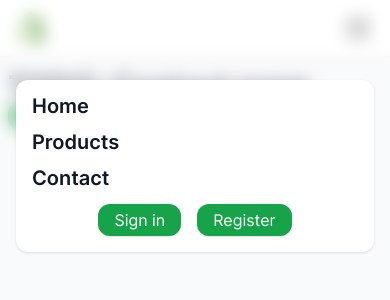
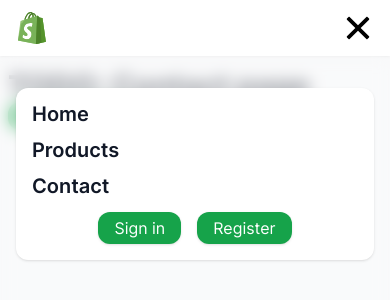
Before and after one commit to bot08/online-shop, a Next.js app: page /contact in a window 390 px wide. Both pictures are taken after a click on the picture 358 px from the left and 28 px from the top of the page. Shown: the top 300 px of the page. Built offline with nearby package versions, Linux system fonts and the light colour scheme.

Commit message:
nav close

```diff
--- a/components/NavBurger.jsx
+++ b/components/NavBurger.jsx
@@ -11,20 +11,20 @@ const MobileNav = ({ navProps }) => {
 
   return (
     <>
-      <img onClick={changeNav} src="/burger-menu.svg" className="h-8 w-8 cursor-pointer"/>
+      <img onClick={changeNav} src={navOpen ? "/x-icon.svg" : "/burger-menu.svg"} className="h-8 w-8 cursor-pointer"/>
       {
         navOpen &&
         (
-          <div className="fixed inset-0 z-30 bg-white/50 backdrop-blur">
-            <div className="bg-white mt-20 mx-4 py-2 rounded-xl shadow">
+          <div className="fixed inset-0 z-20 mt-14 bg-white/50 backdrop-blur">
+            <div className="bg-white mt-8 mx-4 py-2 rounded-xl shadow">
               {
                 navProps.map(({ name, url }) => (
-                  <Link href={url} key={name.toString()} className="px-4 py-1 text-gray-900 text-xl font-semibold block">
+                  <Link href={url} onClick={changeNav} key={name.toString()} className="px-4 py-1 text-gray-900 text-xl font-semibold block">
                     { name }
                   </Link>
                 ))
               }
-              <div className="flex justify-center items-center py-2">
+              <div onClick={changeNav} className="flex justify-center items-center py-2">
                 <UserNav/>
               </div>
             </div>
```
Also changed, not shown: public/x-icon.svg (added).
